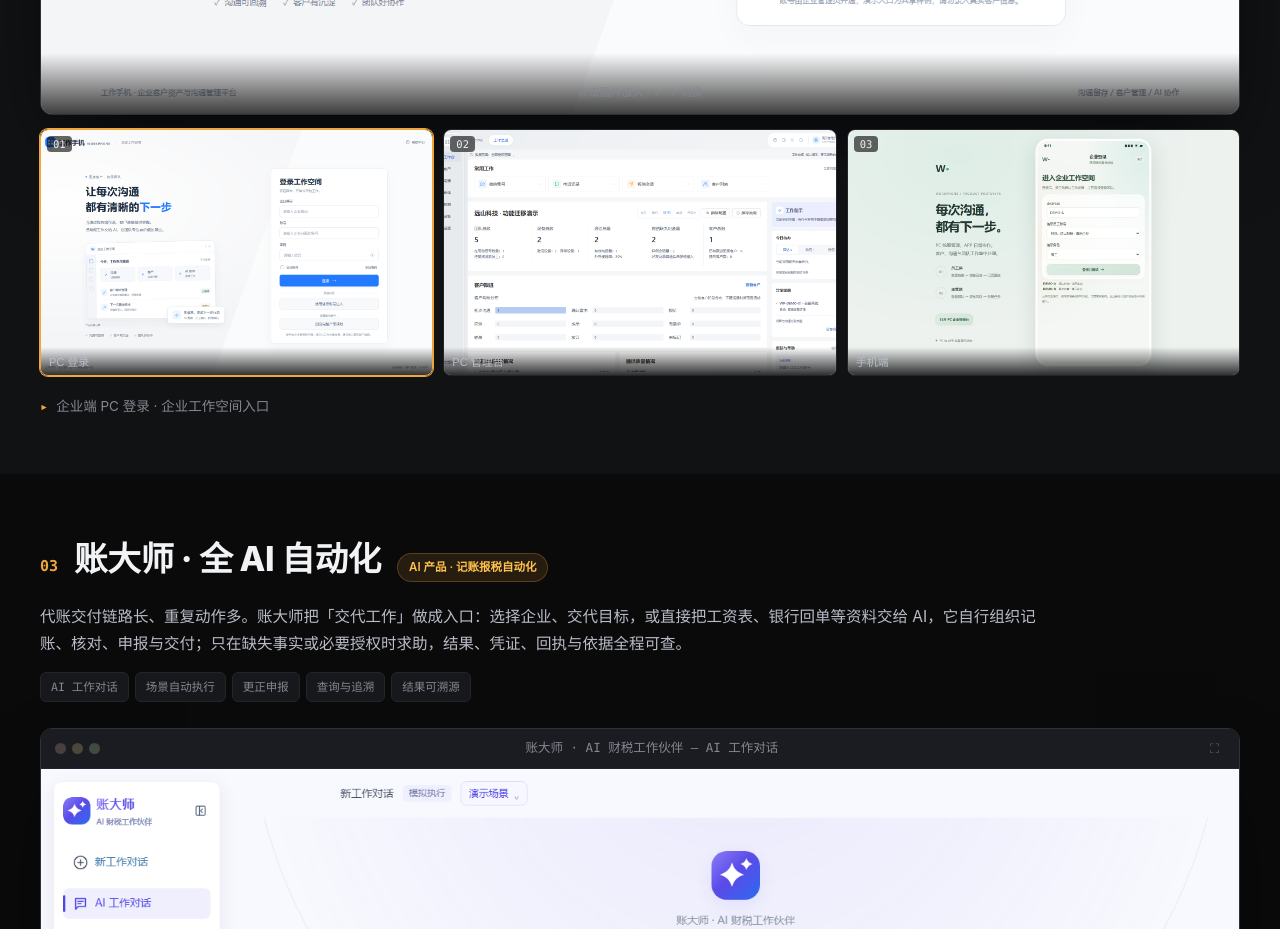
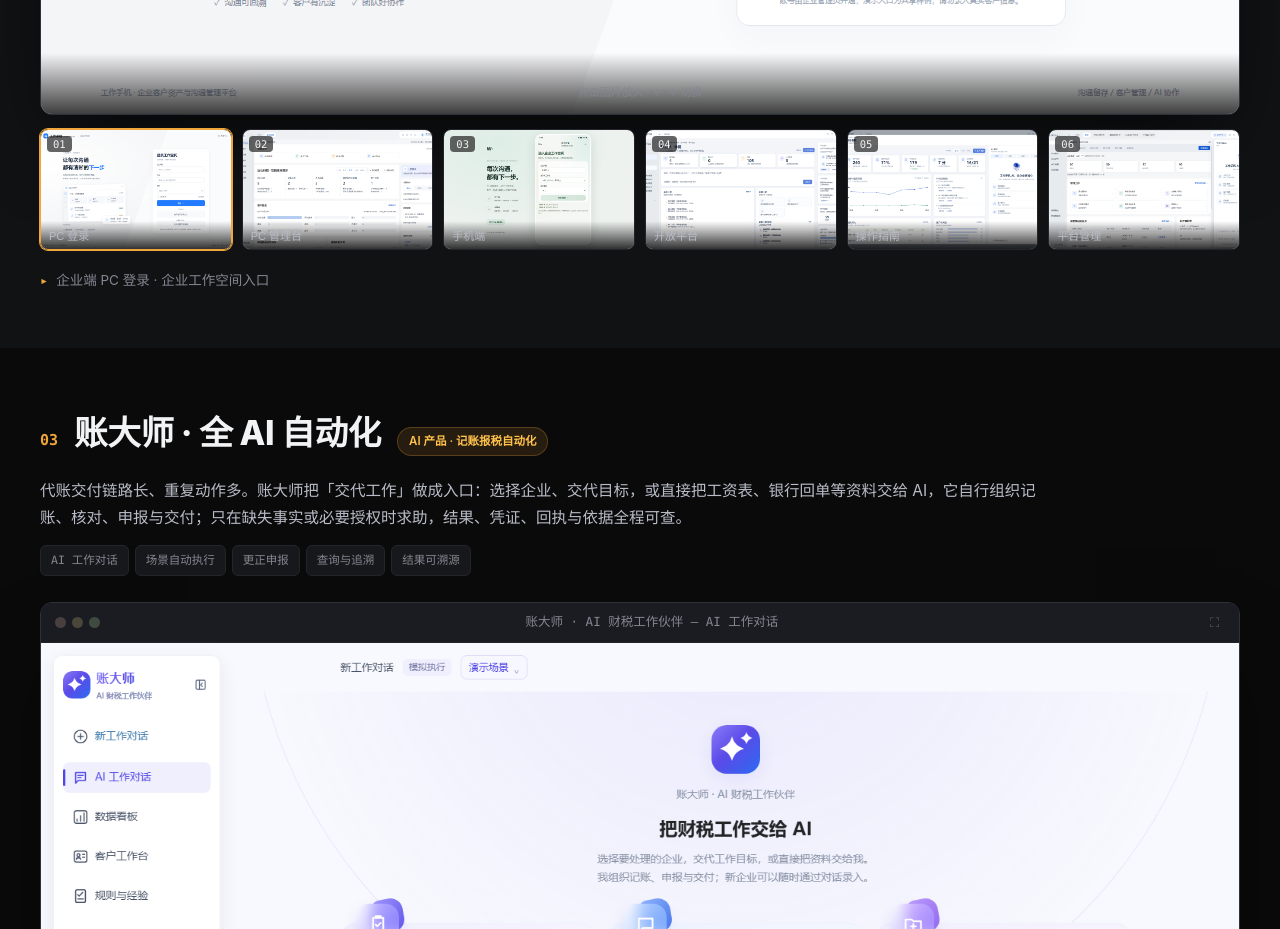
Before and after one commit to DevoutZhu/devoutzhut, a plain HTML site: page index.html in a window 1280 px wide. Shown: the part 4080-5009 px from the top of the page. Drawn offline with Linux system fonts and the light colour scheme.

Commit message:
update index.html

```diff
--- a/index.html
+++ b/index.html
@@ -299,10 +299,13 @@ var _hmt = _hmt || [];
         <div class="win__body"><img class="main" src="img/wp-01-login.png" alt="企业工作手机 PC 登录"><div class="hint">点击图片放大 · ← → 切换</div></div>
       </figure>
       <div class="viewer-controls">
-        <ul class="thumbs thumbs--3">
+        <ul class="thumbs">
           <li><button class="thumb is-active" data-src="img/wp-01-login.png" data-cap="企业端 PC 登录 · 企业工作空间入口" data-title="企业工作手机 — 企业端 PC 登录"><span class="no">01</span><img src="img/wp-01-login.png" alt=""><span class="label">PC 登录</span></button></li>
           <li><button class="thumb" data-src="img/wp-02-pc.png" data-cap="PC 企业管理台 · 客户、沟通与团队工作" data-title="企业工作手机 — PC 企业管理台"><span class="no">02</span><img src="img/wp-02-pc.png" alt=""><span class="label">PC 管理台</span></button></li>
           <li><button class="thumb" data-src="img/wp-03-mobile.png" data-cap="手机端工作台 · 沟通、跟进与 AI 整理" data-title="企业工作手机 — 手机端工作台"><span class="no">03</span><img src="img/wp-03-mobile.png" alt=""><span class="label">手机端</span></button></li>
+          <li><button class="thumb" data-src="img/wp-04-api.png" data-cap="开放平台接口 · API 与开发者接入" data-title="企业工作手机 — 开放平台接口"><span class="no">04</span><img src="img/wp-04-api.png" alt=""><span class="label">开放平台</span></button></li>
+          <li><button class="thumb" data-src="img/wp-05-guide.png" data-cap="知识与智能体操作指南 · AI 协作玩法说明" data-title="企业工作手机 — 操作指南"><span class="no">05</span><img src="img/wp-05-guide.png" alt=""><span class="label">操作指南</span></button></li>
+          <li><button class="thumb" data-src="img/wp-06-admin.png" data-cap="平台管理端 · 机构、成员与设备配置" data-title="企业工作手机 — 平台管理端"><span class="no">06</span><img src="img/wp-06-admin.png" alt=""><span class="label">平台管理</span></button></li>
         </ul>
         <div class="caption"><span class="arrow">▸</span><span class="cap-text">企业端 PC 登录 · 企业工作空间入口</span></div>
       </div>
```
